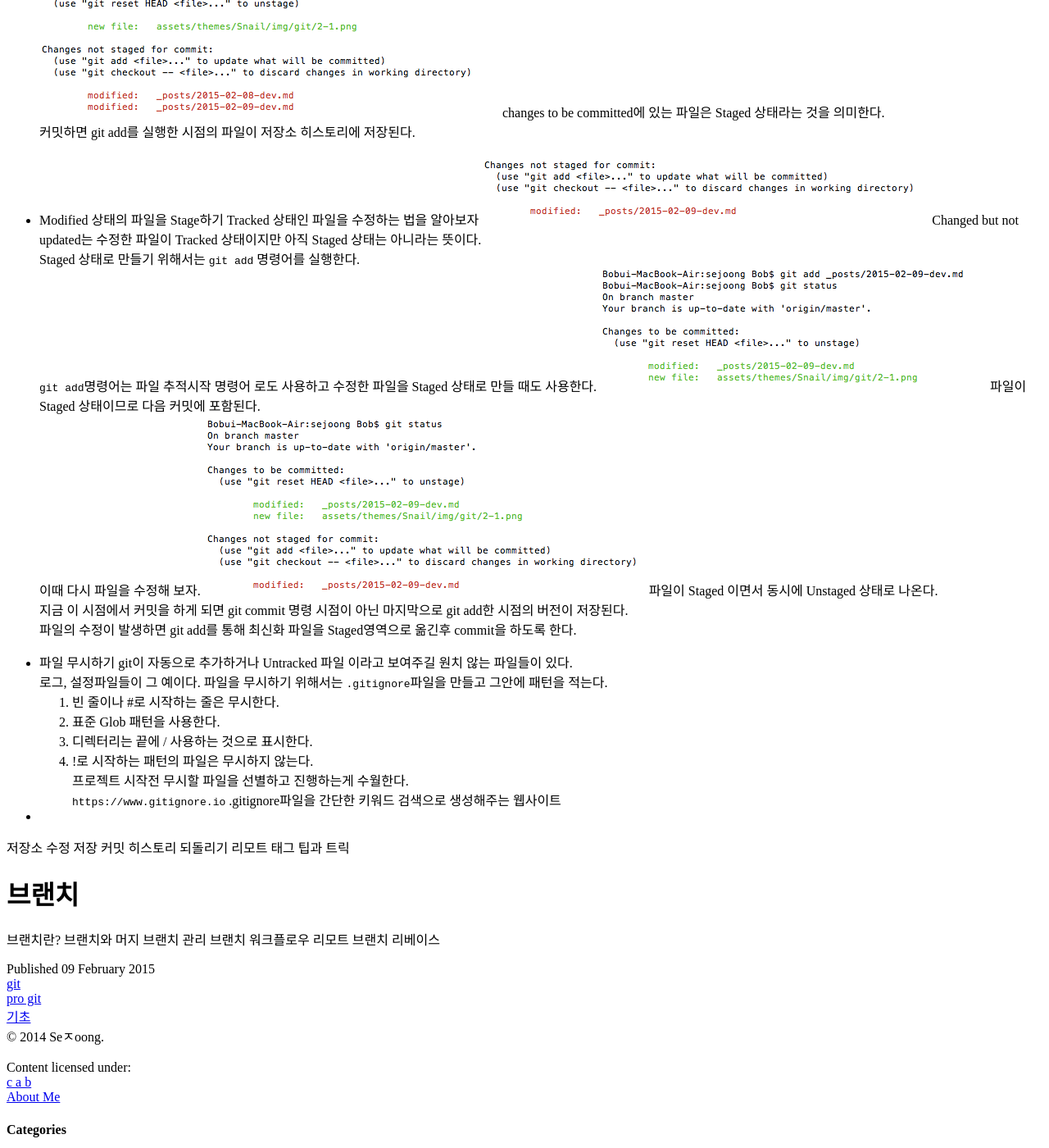
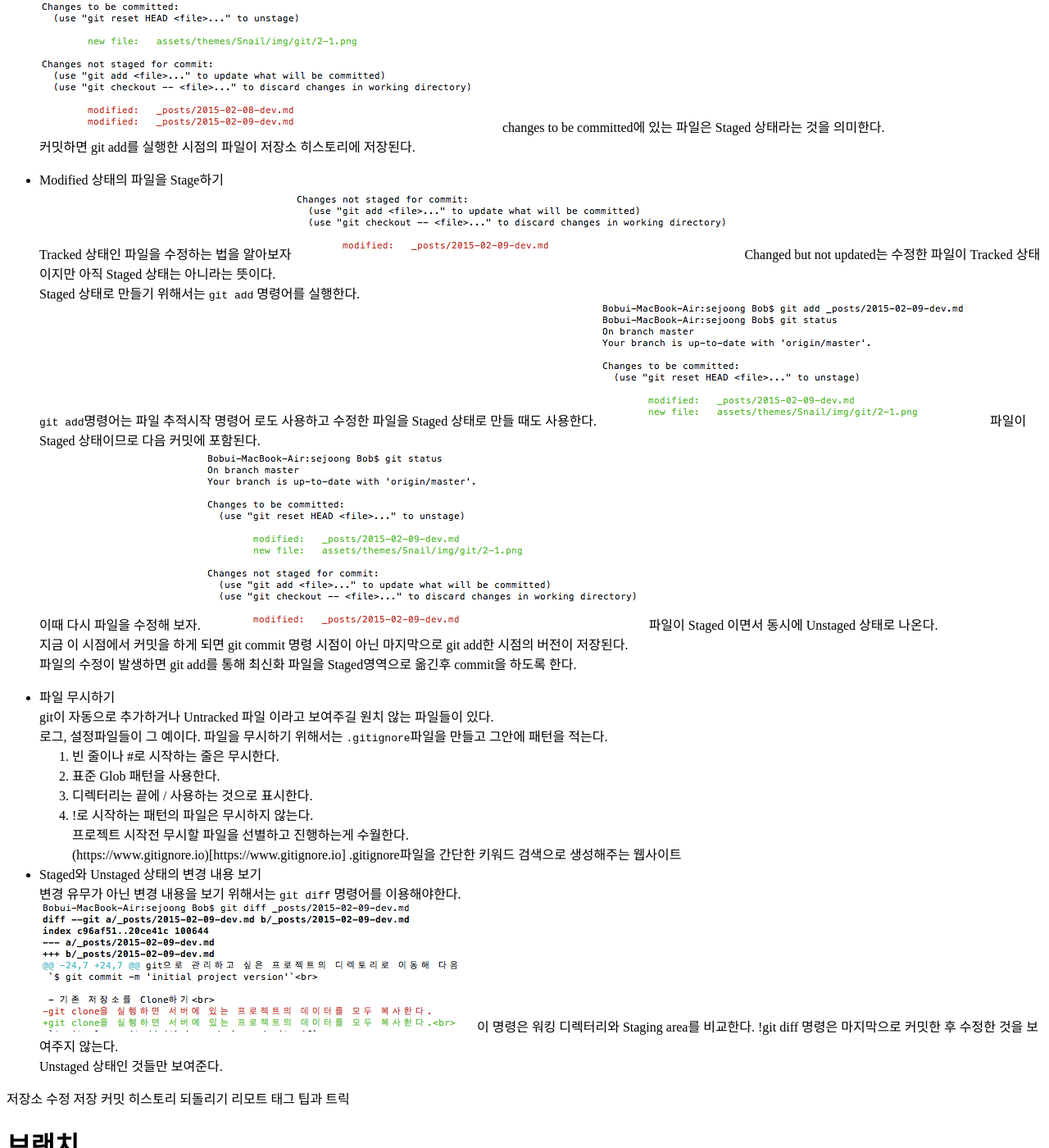
Before and after one commit to sejoong/sejoong.github.com, a Jekyll site: the page built from _posts/2015-02-09-dev.md, in a window 1280 px wide and 1400 px high, scrolled down 1510 px. Shown: the whole window at 82% size. Built offline with Jekyll 4.4.1, drawn with Linux system fonts in a browser that asks for light colours; nearby versions of some CDN libraries; library files that are not in the unit come from our copies; comment, search, counter and statistics services are not loaded.

Commit message:
no message

```diff
--- a/_posts/2015-02-09-dev.md
+++ b/_posts/2015-02-09-dev.md
@@ -24,7 +24,7 @@ git으로 관리하고 싶은 프로젝트의 디렉토리로 이동해 다음
 `$ git commit -m 'initial project version'`<br>
 
 - 기존 저장소를 Clone하기<br>
-git clone을 실행하면 서버에 있는 프로젝트의 데이터를 모두 복사한다.
+git clone을 실행하면 서버에 있는 프로젝트의 데이터를 모두 복사한다.<br>
 `$ git clone git://github.com/schacom/grit.gif`
 
 #수정 / 저장<br>
@@ -45,7 +45,7 @@ git은 Untracted 파일을 아직 스냅샷(커밋)에 넣어지지 않은 파
 changes to be committed에 있는 파일은 Staged 상태라는 것을 의미한다.<br>
 커밋하면 git add를 실행한 시점의 파일이 저장소 히스토리에 저장된다.<br>
 
-- Modified 상태의 파일을 Stage하기
+- Modified 상태의 파일을 Stage하기<br>
 Tracked 상태인 파일을 수정하는 법을 알아보자
 <img src="/assets/themes/Snail/img/git/2-1-3.png" alt="">
 Changed but not updated는 수정한 파일이 Tracked 상태이지만 아직 Staged 상태는 아니라는 뜻이다.<br>
@@ -59,7 +59,7 @@ Staged 상태로 만들기 위해서는 `git add` 명령어를 실행한다.<br>
 지금 이 시점에서 커밋을 하게 되면 git commit 명령 시점이 아닌 마지막으로 git add한 시점의 버전이 저장된다.<br>
 파일의 수정이 발생하면 git add를 통해 최신화 파일을 Staged영역으로 옮긴후 commit을 하도록 한다.
 
-- 파일 무시하기
+- 파일 무시하기<br>
 git이 자동으로 추가하거나 Untracked 파일 이라고 보여주길 원치 않는 파일들이 있다.<br>
 로그, 설정파일들이 그 예이다. 파일을 무시하기 위해서는 `.gitignore`파일을 만들고 그안에 패턴을 적는다.<br>
 1. 빈 줄이나 #로 시작하는 줄은 무시한다.<br>
@@ -67,10 +67,14 @@ git이 자동으로 추가하거나 Untracked 파일 이라고 보여주길 원
 3. 디렉터리는 끝에 / 사용하는 것으로 표시한다.<br>
 4. !로 시작하는 패턴의 파일은 무시하지 않는다.<br>
 프로젝트 시작전 무시할 파일을 선별하고 진행하는게 수월한다.<br>
-`https://www.gitignore.io` .gitignore파일을 간단한 키워드 검색으로 생성해주는 웹사이트
+(https://www.gitignore.io)[https://www.gitignore.io] .gitignore파일을 간단한 키워드 검색으로 생성해주는 웹사이트
 
--
-
+- Staged와 Unstaged 상태의 변경 내용 보기<br>
+변경 유무가 아닌 변경 내용을 보기 위해서는 `git diff` 명령어를 이용해야한다.<br>
+<img src="/assets/themes/Snail/img/git/2-1-6.png" alt="">
+이 명령은 워킹 디렉터리와 Staging area를 비교한다.
+!git diff 명령은 마지막으로 커밋한 후 수정한 것을 보여주지 않는다.<br>
+Unstaged 상태인 것들만 보여준다.
 
 
 
```
Also changed, not shown: assets/themes/Snail/img/git/2-1-6.png (added).
